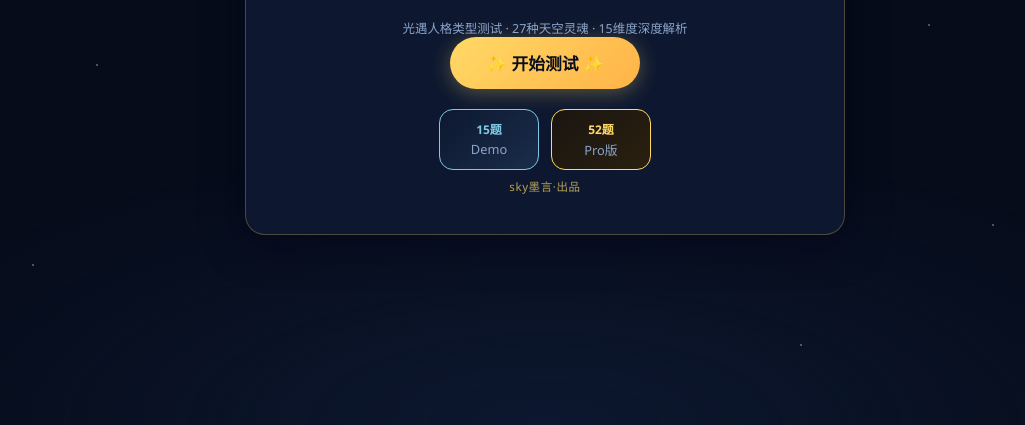
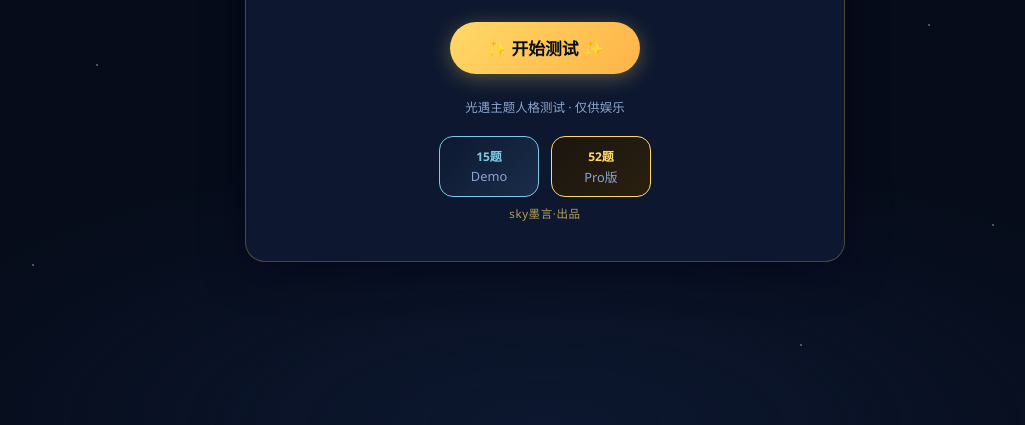
Before and after one commit to MoYan1638/skyti, a website built with Vite: page index.html in a window 1280 px wide. Shown: the part 375-800 px from the top of the page, without its empty margins (95-1120 px from the left). Built offline with nearby package versions, Linux system fonts and the light colour scheme.

Commit message:
fix: 恢复原始封面文案（SBTI已过时+27种灵魂+15维度）

```diff
--- a/index.html
+++ b/index.html
@@ -16,8 +16,9 @@
         <div class="intro-wing">⭐</div>
         <p class="intro-subtitle" style="font-size:0.9em;opacity:0.7;margin-bottom:4px">SBTI已经过时</p>
         <h1 class="intro-title">SkyTi来了</h1>
-        <p class="intro-credit">光遇人格类型测试 · 27种天空灵魂 · 15维度深度解析</p>
+        <p class="intro-subtitle">光遇人格类型测试 · 27种天空灵魂 · 15维度深度解析</p>
         <button id="btn-start" class="btn btn-primary">✨ 开始测试 ✨</button>
+        <p class="intro-credit">光遇主题人格测试 · 仅供娱乐</p>
         <div class="version-switcher"><a href="https://skytidemo.moyan06.icu" class="version-btn version-demo" target="_blank"><span class="version-label">15题</span><span class="version-name">Demo</span></a><a href="https://skytipro.moyan06.icu" class="version-btn version-pro" target="_blank"><span class="version-label">52题</span><span class="version-name">Pro版</span></a></div>
         <p class="intro-maker">sky墨言·出品</p>
       </div>
```
